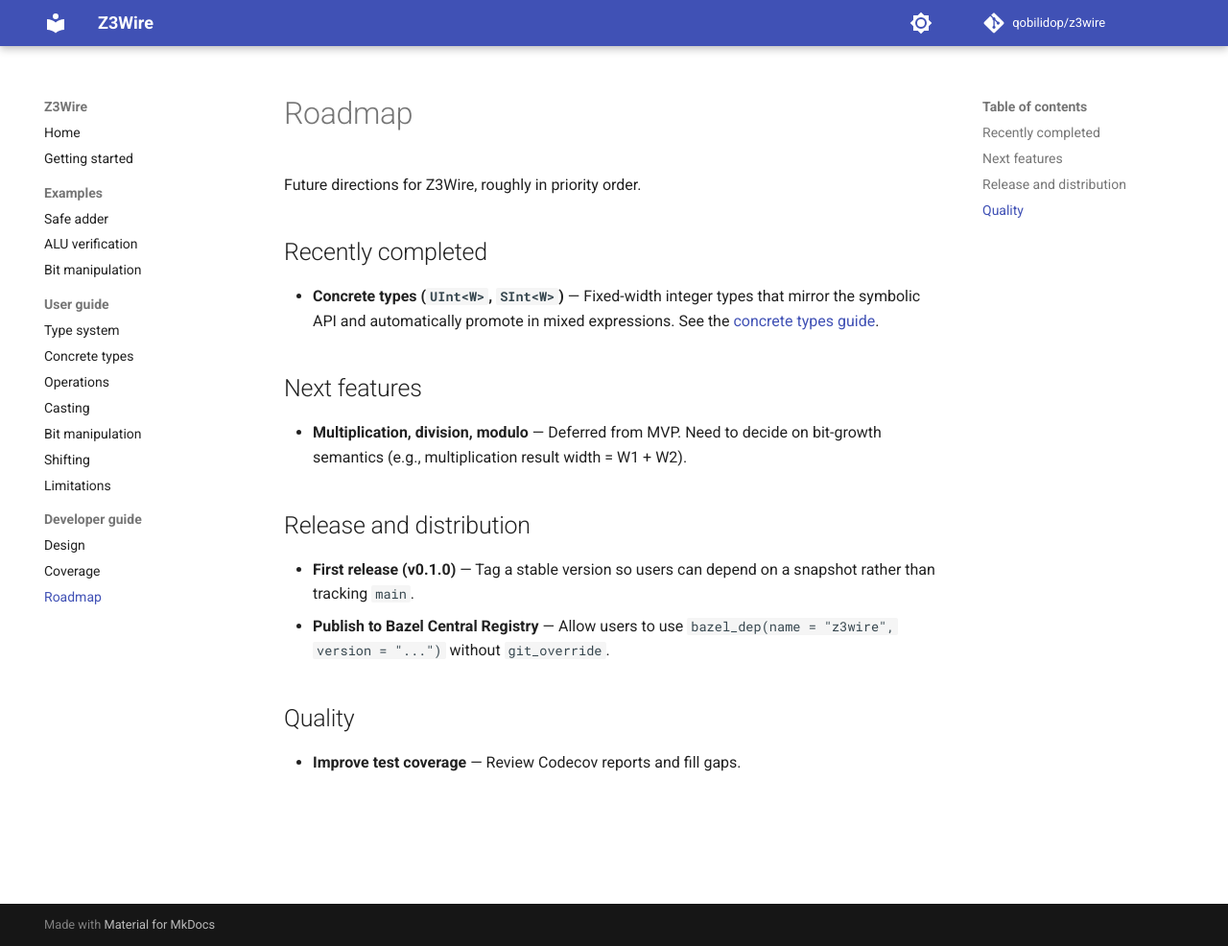
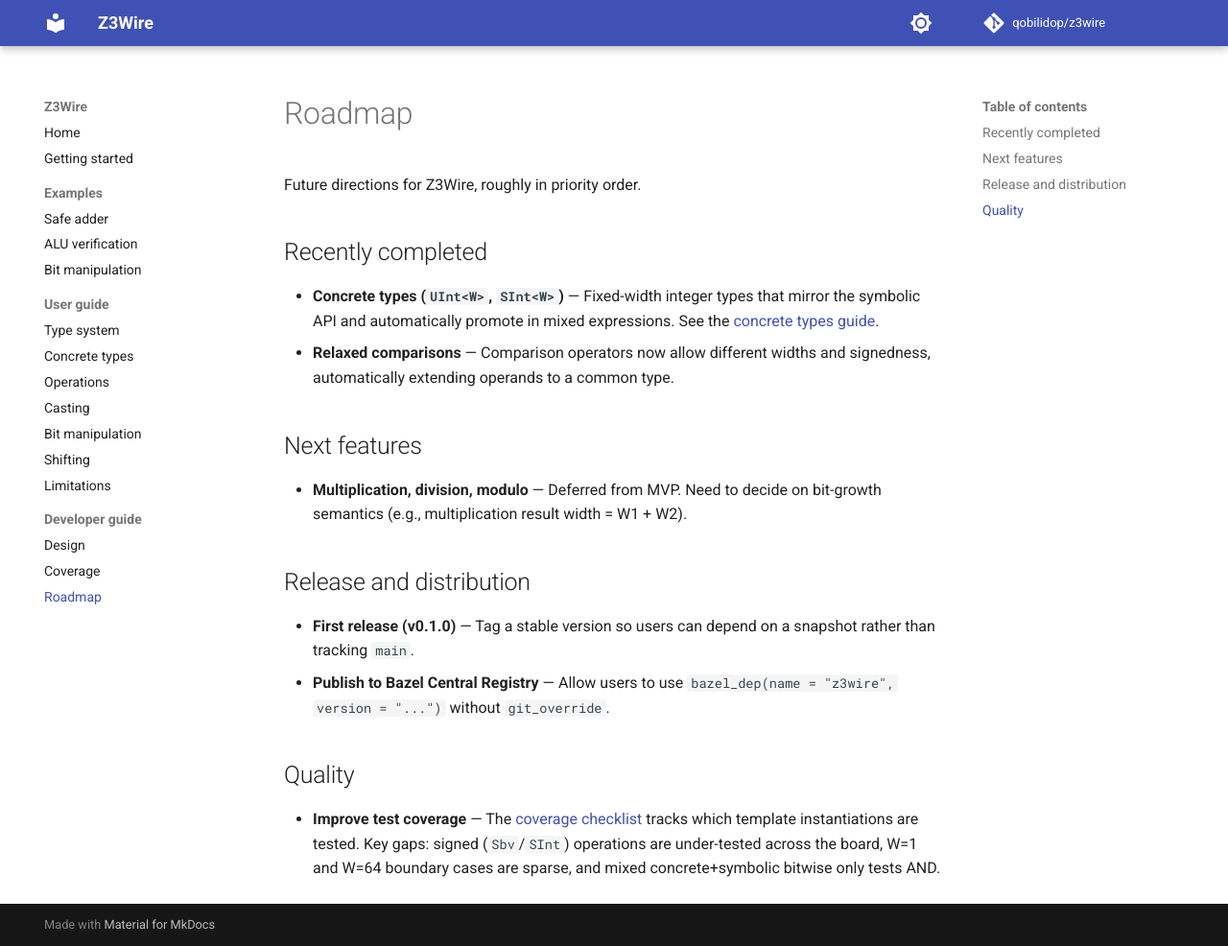
Before and after one commit to qobilidop/z3wire, an MkDocs documentation site: the page built from docs/dev/roadmap.md, in a window 1280 px wide and 986 px high. Shown: the whole window at 96% size. Built offline with MkDocs 1.6.1 and Material for MkDocs 9.7.7, drawn with Linux system fonts in a browser that asks for light colours; comment, search, counter and statistics services are not loaded.

Commit message:
Update roadmap with relaxed comparisons and coverage gaps
Co-Authored-By: Claude Opus 4.6 <noreply@anthropic.com>

```diff
--- a/docs/dev/roadmap.md
+++ b/docs/dev/roadmap.md
@@ -7,6 +7,8 @@ Future directions for Z3Wire, roughly in priority order.
 - **Concrete types (`UInt<W>`, `SInt<W>`)** — Fixed-width integer types that
   mirror the symbolic API and automatically promote in mixed expressions.
   See the [concrete types guide](../user/concrete-types.md).
+- **Relaxed comparisons** — Comparison operators now allow different widths
+  and signedness, automatically extending operands to a common type.
 
 ## Next features
 
@@ -22,4 +24,7 @@ Future directions for Z3Wire, roughly in priority order.
 
 ## Quality
 
-- **Improve test coverage** — Review Codecov reports and fill gaps.
+- **Improve test coverage** — The [coverage checklist](coverage.md) tracks
+  which template instantiations are tested. Key gaps: signed (`Sbv`/`SInt`)
+  operations are under-tested across the board, W=1 and W=64 boundary cases
+  are sparse, and mixed concrete+symbolic bitwise only tests AND.
```
